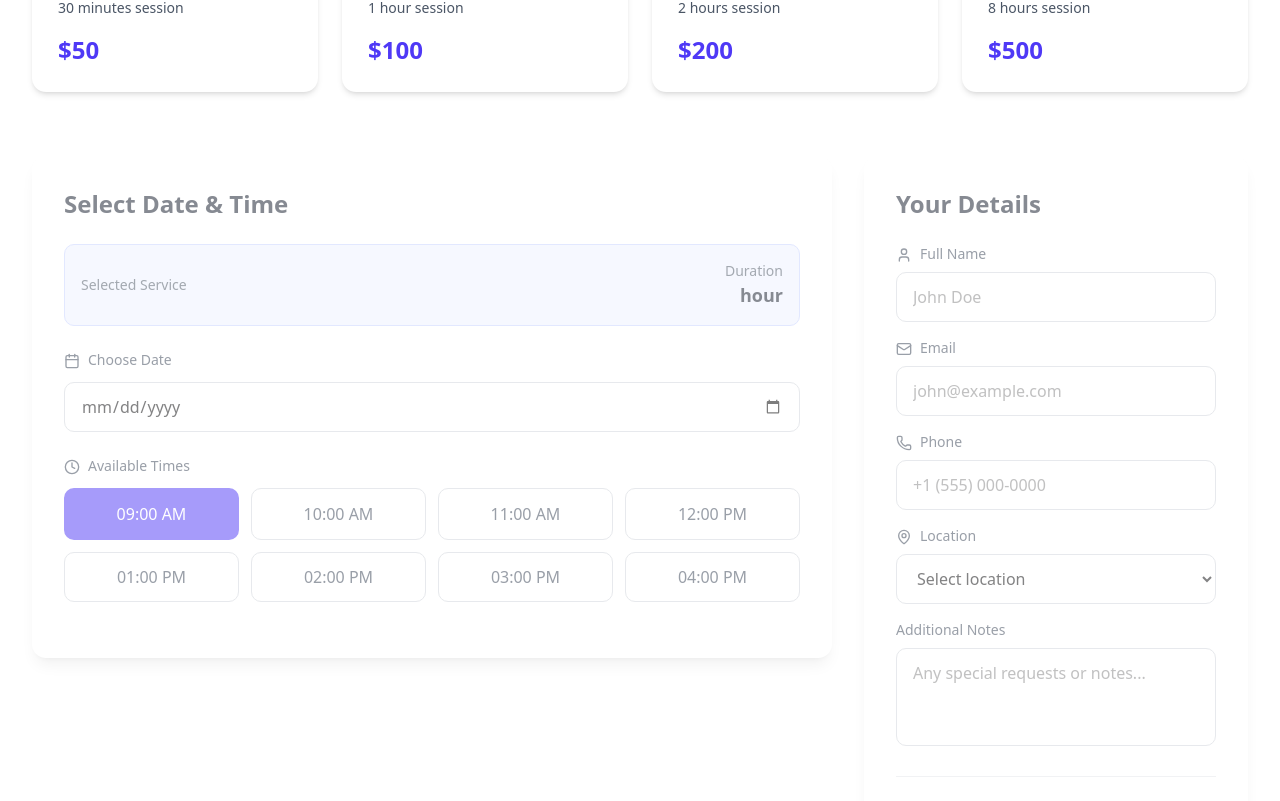
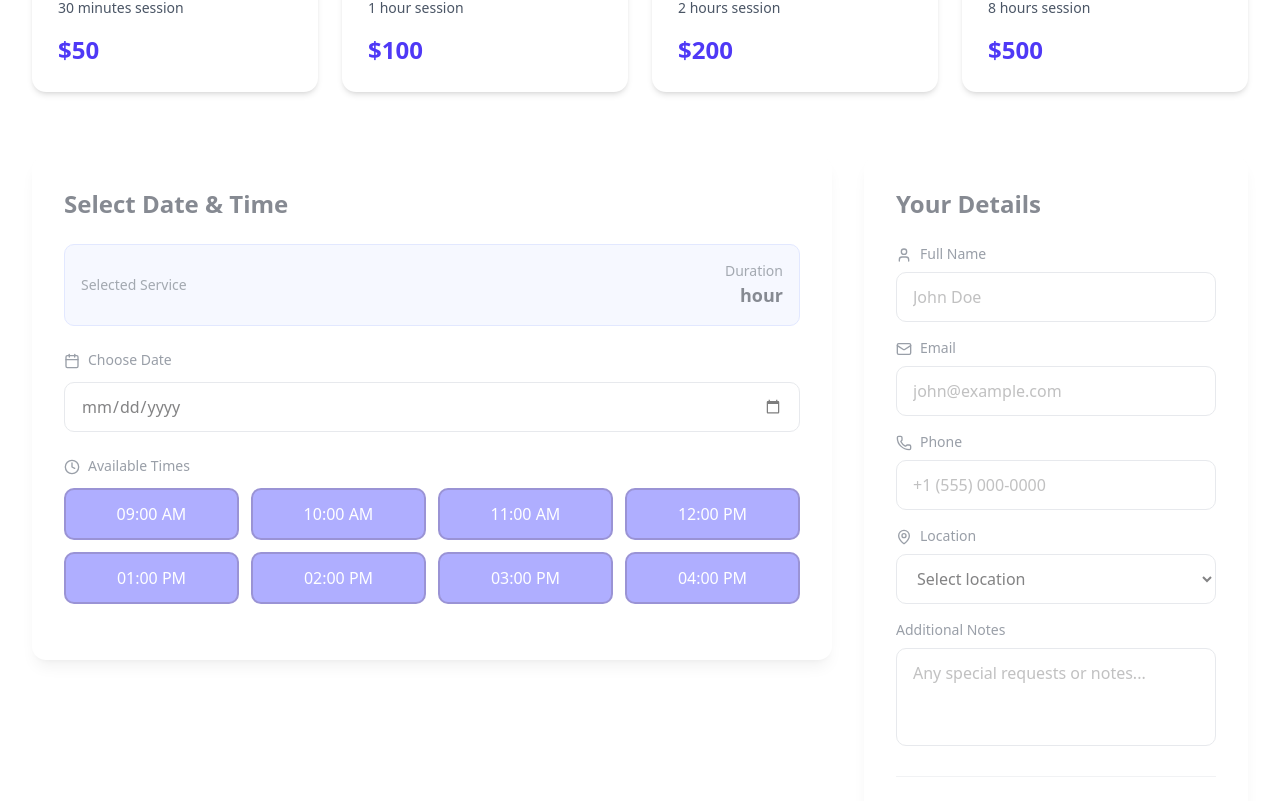
Before and after one commit to StenixDev/Codex, a Next.js app in the folder prisma-orm/: page /book in a window 1280 px wide. Shown: the part 372-1173 px from the top of the page. Built offline with nearby package versions, Linux system fonts and the light colour scheme.

Commit message:
[prisma-orm] - Booking App. Available Times button

```diff
--- a/prisma-orm/app/book/_component/book-form.tsx
+++ b/prisma-orm/app/book/_component/book-form.tsx
@@ -1,11 +1,24 @@
 'use client';
 import { Calendar, Clock, User, Mail, Phone, MapPin } from 'lucide-react';
 import { BookContext } from '@/app/book/_context/BookContext';
-import { useContext } from 'react';
+import { useContext, useState } from 'react';
 
 function BookForm() {
   const { data } = useContext(BookContext);
   const dataRes = data[0] || [];
+
+  const [selectedTime, setSelectedTime] = useState<string | null>(null);
+
+  const availableTime = [
+    '09:00 AM',
+    '10:00 AM',
+    '11:00 AM',
+    '12:00 PM',
+    '01:00 PM',
+    '02:00 PM',
+    '03:00 PM',
+    '04:00 PM',
+  ];
 
   console.log(dataRes);
 
@@ -64,30 +77,21 @@ function BookForm() {
               Available Times
             </label>
             <div className='grid grid-cols-4 gap-3'>
-              <button className='py-3 px-4 border-2 border-indigo-600 bg-indigo-600 text-white rounded-lg font-medium hover:bg-indigo-700 transition'>
-                09:00 AM
-              </button>
-              <button className='py-3 px-4 border border-gray-300 bg-white text-gray-700 rounded-lg font-medium hover:border-indigo-400 transition'>
-                10:00 AM
-              </button>
-              <button className='py-3 px-4 border border-gray-300 bg-white text-gray-700 rounded-lg font-medium hover:border-indigo-400 transition'>
-                11:00 AM
-              </button>
-              <button className='py-3 px-4 border border-gray-300 bg-white text-gray-700 rounded-lg font-medium hover:border-indigo-400 transition'>
-                12:00 PM
-              </button>
-              <button className='py-3 px-4 border border-gray-300 bg-white text-gray-700 rounded-lg font-medium hover:border-indigo-400 transition'>
-                01:00 PM
-              </button>
-              <button className='py-3 px-4 border border-gray-300 bg-white text-gray-700 rounded-lg font-medium hover:border-indigo-400 transition'>
-                02:00 PM
-              </button>
-              <button className='py-3 px-4 border border-gray-300 bg-white text-gray-700 rounded-lg font-medium hover:border-indigo-400 transition'>
-                03:00 PM
-              </button>
-              <button className='py-3 px-4 border border-gray-300 bg-white text-gray-700 rounded-lg font-medium hover:border-indigo-400 transition'>
-                04:00 PM
-              </button>
+              {availableTime.map((available) => (
+                <button
+                  onClick={() => setSelectedTime(available)}
+                  key={available}
+                  className={`py-3 px-4 border-2 border-indigo-800  text-white rounded-lg font-medium hover:bg-indigo-700 transition cursor-pointer
+                    ${
+                      selectedTime === available
+                        ? 'bg-indigo-700'
+                        : 'bg-indigo-500'
+                    }
+                    `}
+                >
+                  {available}
+                </button>
+              ))}
             </div>
           </div>
         </div>
```
